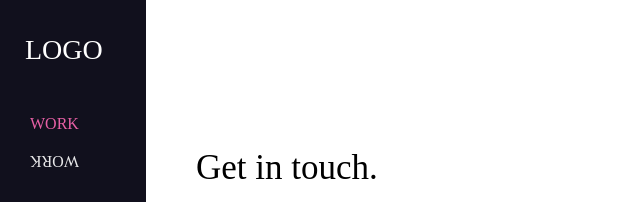
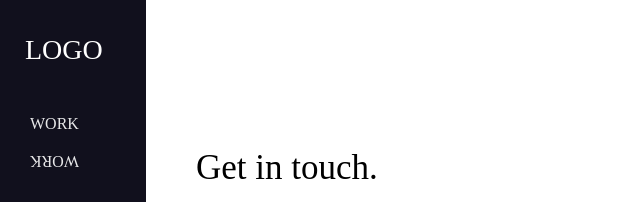
Before and after one commit to tenraarne/tenraarne.github.io, a plain HTML site: page html/contact.html in a window 1280 px wide. Shown: the top 202 px of the page, 4-644 px from the left. Drawn offline with Linux system fonts and the light colour scheme.

Commit message:
work bug editted

```diff
--- a/html/contact.html
+++ b/html/contact.html
@@ -78,7 +78,7 @@
             <ul class="nav_list padding-left">
         <li>
             <a href="../index.html">
-            <h2 class="nav_element work">WORK</h2>
+            <h2 class="nav_element">WORK</h2>
             </a>
         </li>
         <li>
```
